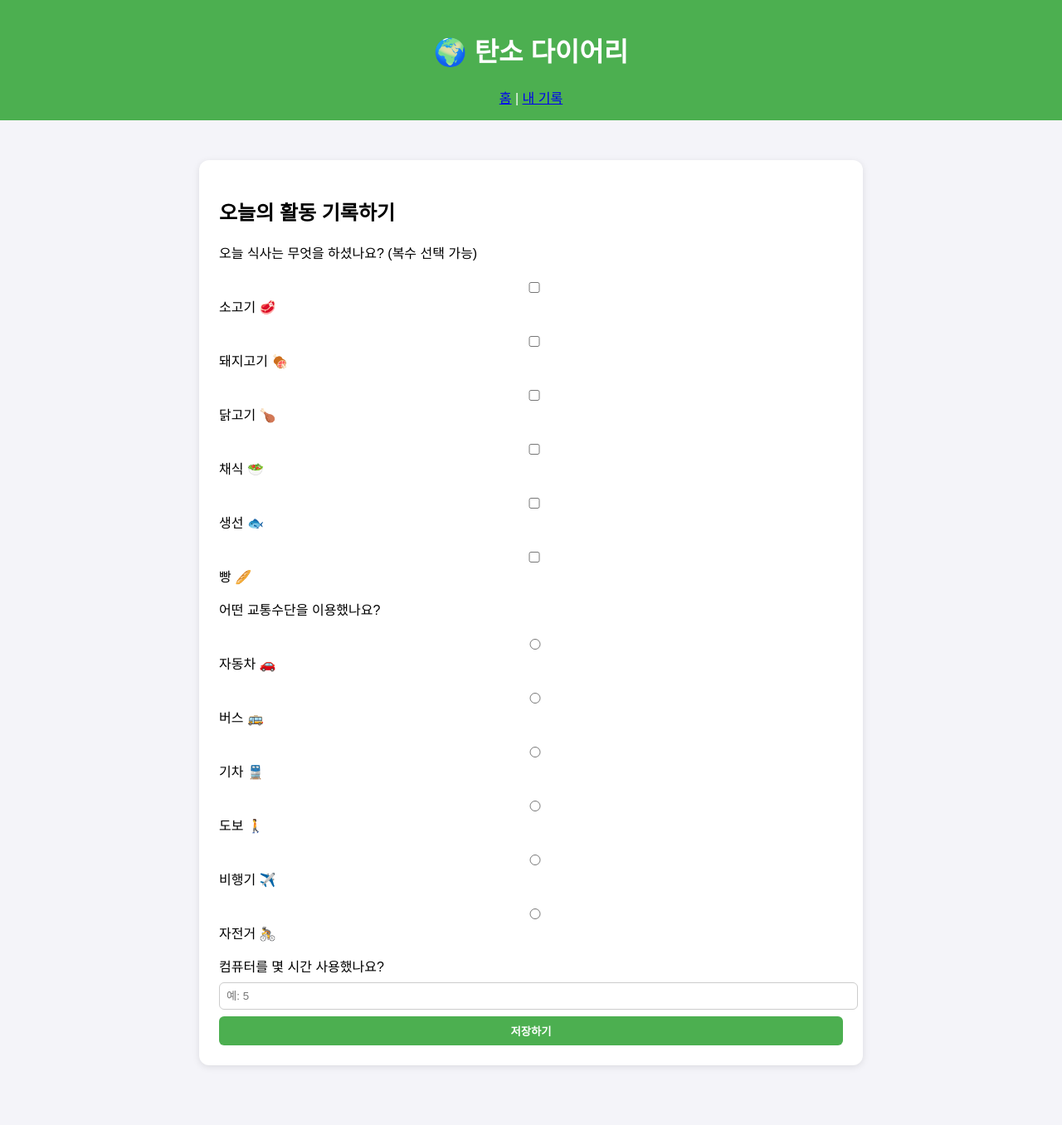
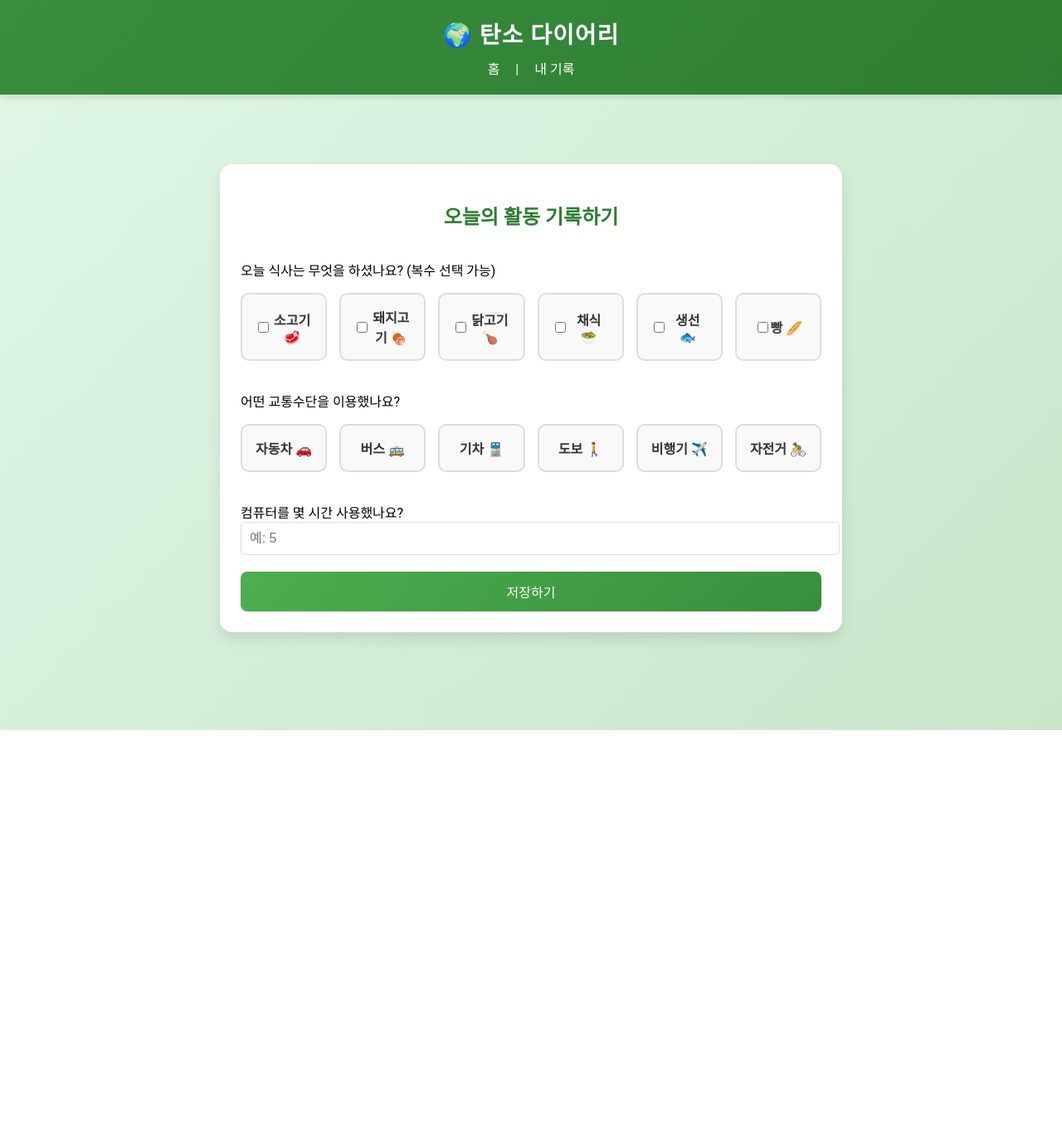
Before and after one commit to human2team/carbon_diary, a Flask app: page / in a window 1280 px wide. Shown: the whole page at 83% size. After the commit the page ends 880 px from the top, so only its background shows below. Run offline with Flask 3, Linux system fonts and the light colour scheme; data that the repository does not hold is empty.

Commit message:
Update style.css

```diff
--- a/static/style.css
+++ b/static/style.css
@@ -1,15 +1,49 @@
 body {
-  font-family: 'Noto Sans KR', sans-serif;
-  background: #f4f4f9;
+  font-family: 'Roboto', Arial, sans-serif;
+  background: linear-gradient(135deg, #e0f7e9, #c8e6c9); /* 자연을 연상시키는 녹색 계열 */
   margin: 0;
   padding: 0;
+  display: flex;
+  justify-content: center;
+  align-items: center;
+  min-height: 100vh;
+  padding-top: 80px; /* 헤더 높이만큼 여백 추가 */
 }
 
 header {
-  background: #4CAF50;
+  position: fixed;
+  top: 0;
+  left: 0;
+  width: 100%;
+  background: linear-gradient(135deg, #388e3c, #2e7d32); /* 녹색 계열 그라데이션 */
   color: white;
-  padding: 1rem;
+  padding: 20px 0;
+  box-shadow: 0 4px 6px rgba(0, 0, 0, 0.1);
+  z-index: 1000;
   text-align: center;
+}
+
+header h1 {
+  margin: 0;
+  font-size: 28px;
+  font-weight: bold;
+  letter-spacing: 1px;
+}
+
+header nav {
+  margin-top: 10px;
+}
+
+header nav a {
+  color: white;
+  text-decoration: none;
+  margin: 0 15px;
+  font-size: 16px;
+  transition: color 0.3s;
+}
+
+header nav a:hover {
+  color: #a5d6a7; /* 연한 녹색 */
 }
 
 .container {
@@ -19,11 +53,26 @@ header {
 }
 
 .card {
-  background: white;
-  padding: 1.5rem;
-  border-radius: 12px;
-  box-shadow: 0 2px 8px rgba(0,0,0,0.1);
-  margin-bottom: 1.5rem;
+  background: #ffffff;
+  border-radius: 15px;
+  box-shadow: 0 8px 15px rgba(0, 0, 0, 0.1);
+  padding: 25px;
+  margin: 20px 0;
+  width: 100%;
+  max-width: 700px;
+  transition: transform 0.3s, box-shadow 0.3s;
+}
+
+.card:hover {
+  transform: translateY(-5px);
+  box-shadow: 0 12px 20px rgba(0, 0, 0, 0.2);
+}
+
+h2 {
+  color: #2e7d32; /* 짙은 녹색 */
+  margin-bottom: 20px;
+  font-size: 24px;
+  text-align: center;
 }
 
 label {
@@ -31,24 +80,40 @@ label {
   margin-top: 1rem;
 }
 
-input, button {
-  padding: 0.5rem;
-  margin-top: 0.5rem;
-  width: 100%;
-  border: 1px solid #ccc;
-  border-radius: 6px;
+.form {
+  display: flex;
+  flex-direction: column;
 }
 
-button {
-  background: #4CAF50;
-  color: white;
-  border: none;
-  font-weight: bold;
-  cursor: pointer;
+.input-field {
+  width: 100%;
+  padding: 10px;
+  border: 1px solid #ddd;
+  border-radius: 5px;
+  font-size: 16px;
+  margin-bottom: 20px;
 }
 
-button:hover {
-  background: #45a049;
+.input-field:focus {
+  border-color: #4caf50;
+  outline: none;
+  box-shadow: 0 0 5px rgba(76, 175, 80, 0.5);
+}
+
+button, .btn {
+  background: linear-gradient(135deg, #4caf50, #388e3c); /* 녹색 버튼 */
+  color: #ffffff;
+  padding: 12px;
+  border: none;
+  border-radius: 8px;
+  font-size: 16px;
+  cursor: pointer;
+  transition: background 0.3s, transform 0.2s;
+}
+
+button:hover, .btn:hover {
+  background: linear-gradient(135deg, #388e3c, #2e7d32);
+  transform: scale(1.05);
 }
 
 .diary-list {
@@ -68,7 +133,80 @@ button:hover {
 }
 
 .footprint .value {
-  font-size: 2rem;
+  font-size: 28px;
   font-weight: bold;
-  color: #4CAF50;
+  color: #28a745;
+  text-align: center;
 }
+
+.diary-table {
+  width: 100%;
+  border-collapse: collapse;
+  margin-top: 20px;
+  border-radius: 8px;
+  overflow: hidden;
+  box-shadow: 0 4px 6px rgba(0, 0, 0, 0.1);
+}
+
+.diary-table th, .diary-table td {
+  border: 1px solid #dddddd;
+  text-align: left;
+  padding: 12px;
+}
+
+.diary-table th {
+  background: linear-gradient(135deg, #388e3c, #2e7d32);
+  color: white;
+  font-weight: bold;
+}
+
+.diary-table tr:nth-child(even) {
+  background-color: #f9f9f9;
+}
+
+.diary-table tr:hover {
+  background-color: #f1f1f1;
+}
+
+/* 카드 스타일 라디오 버튼 */
+.card-group {
+  display: flex;
+  gap: 15px;
+  margin-bottom: 20px;
+}
+
+.card-option {
+  display: flex;
+  align-items: center;
+  justify-content: center;
+  background: #f9f9f9;
+  border: 2px solid #ddd;
+  border-radius: 10px;
+  padding: 15px;
+  cursor: pointer;
+  transition: all 0.3s ease;
+  flex: 1;
+  text-align: center;
+}
+
+.card-option input[type="radio"] {
+  display: none;
+}
+
+.card-option span {
+  font-size: 16px;
+  font-weight: bold;
+  color: #333;
+}
+
+.card-option:hover {
+  border-color: #4caf50;
+  background: #e8f5e9; /* 연한 녹색 */
+}
+
+.card-option input[type="radio"]:checked + span {
+  color: #ffffff;
+  background: #4caf50; /* 클릭 시 녹색 배경 */
+  border-radius: 8px;
+  padding: 5px 10px;
+}
```
